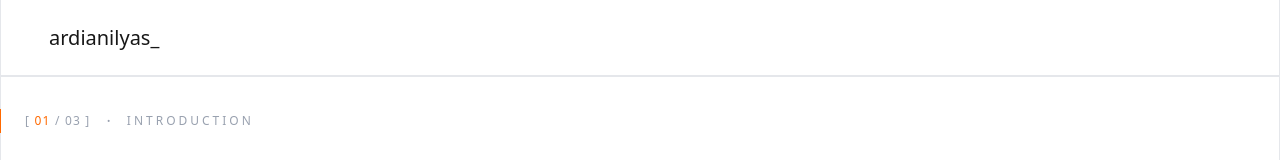
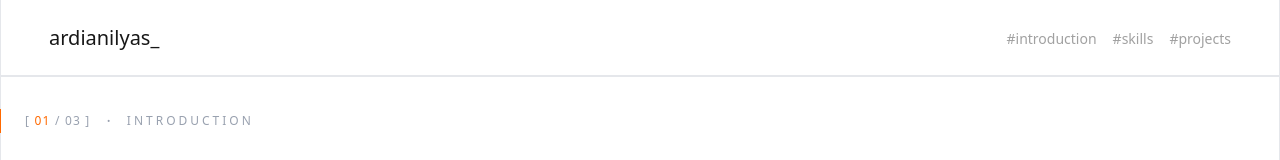
Before and after one commit to ardianilyas/portfolio, a Nuxt app: page / in a window 1280 px wide. Shown: the top 160 px of the page. Built offline with nearby package versions, Linux system fonts and the light colour scheme.

Commit message:
refactor: improve UI and add navbar link

```diff
--- a/app/assets/css/main.css
+++ b/app/assets/css/main.css
@@ -1 +1,5 @@
 @import "tailwindcss";
+
+html {
+  scroll-behavior: smooth;
+}
--- a/app/components/Hero.vue
+++ b/app/components/Hero.vue
@@ -1,11 +1,12 @@
 <template>
-  <SectionHeader
-    :index="1"
-    :total="3"
-    title="Introduction"
-  />
 
-  <section class="relative bg-white">
+  <section class="relative bg-white" id="introduction">
+
+    <SectionHeader
+      :index="1"
+      :total="3"
+      title="Introduction"
+    />
 
     <div class="container mx-auto border-x border-gray-200/60">
 
--- a/app/components/Navbar.vue
+++ b/app/components/Navbar.vue
@@ -1,12 +1,23 @@
 <template>
-  <nav class="relative bg-white">
+  <nav class="sticky top-0 left-0 z-50 bg-white">
 
     <!-- Container dengan border kiri & kanan -->
     <div class="container mx-auto px-12 py-6 border-l border-r border-gray-200">
-      <div class="flex justify-between items-center">
+      <div class="flex flex-col md:flex-row md:justify-between md:items-center">
         <div>
           <h3 class="text-xl font-medium text-neutral-900">ardianilyas_</h3>
         </div>
+        <ul class="flex gap-4 mt-2 md:mt-0 [&>li>a]:text-sm [&>li>a]:text-neutral-400 [&>li>a]:hover:text-neutral-500">
+          <li>
+            <a href="#introduction">#introduction</a>
+          </li>
+          <li>
+            <a href="#skills">#skills</a>
+          </li>
+          <li>
+            <a href="#projects">#projects</a>
+          </li>
+        </ul>
       </div>
     </div>
 
--- a/app/components/Projects.vue
+++ b/app/components/Projects.vue
@@ -1,5 +1,5 @@
 <template>
-  <section class="relative bg-white">
+  <section class="relative bg-white" id="projects">
 
     <!-- SECTION HEADER -->
     <SectionHeader
--- a/app/components/Skills.vue
+++ b/app/components/Skills.vue
@@ -1,11 +1,13 @@
 <template>
-  <SectionHeader
-    :index="2"
-    :total="3"
-    title="Skills"
-  />
 
-  <section class="relative bg-white">
+  <section class="relative bg-white" id="skills">
+
+    <SectionHeader
+      :index="2"
+      :total="3"
+      title="Skills"
+    />
+
     <div class="container mx-auto border-x border-gray-200/80">
 
       <!-- GRID HEADER -->
```
